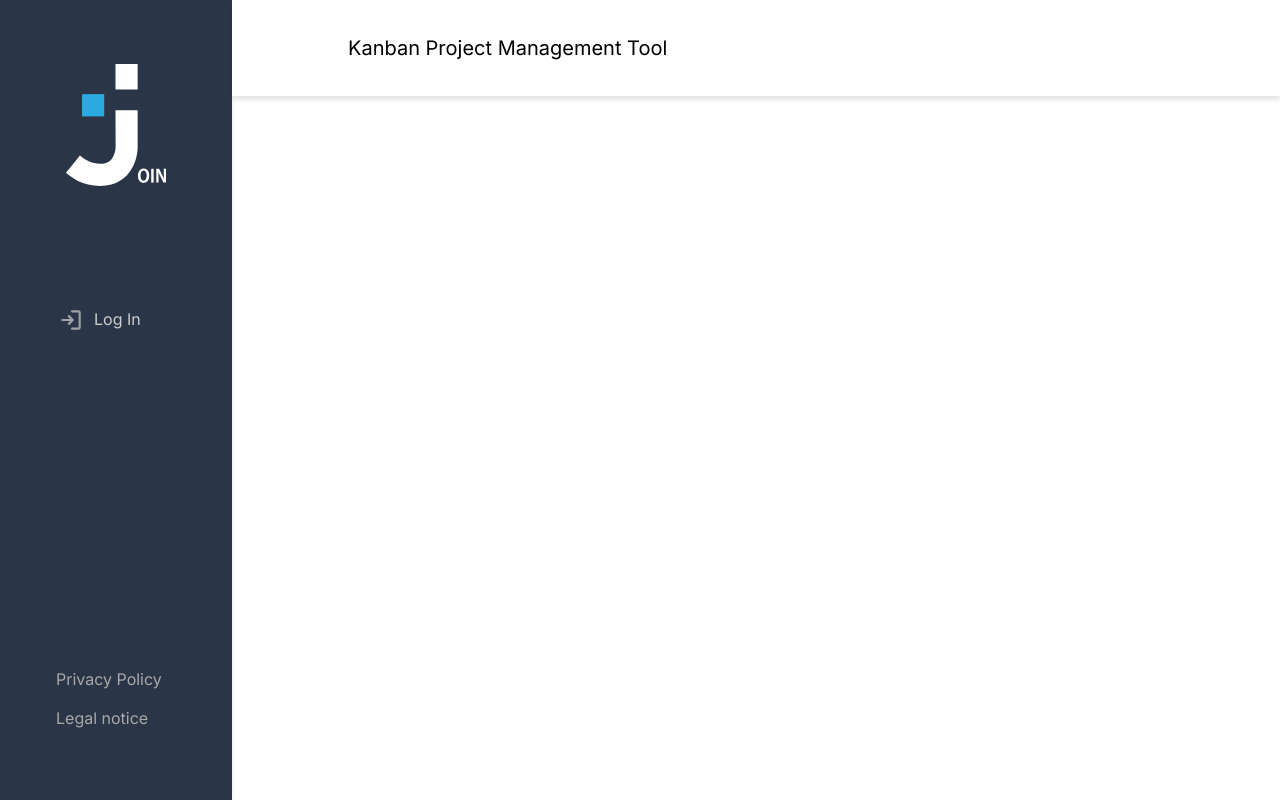
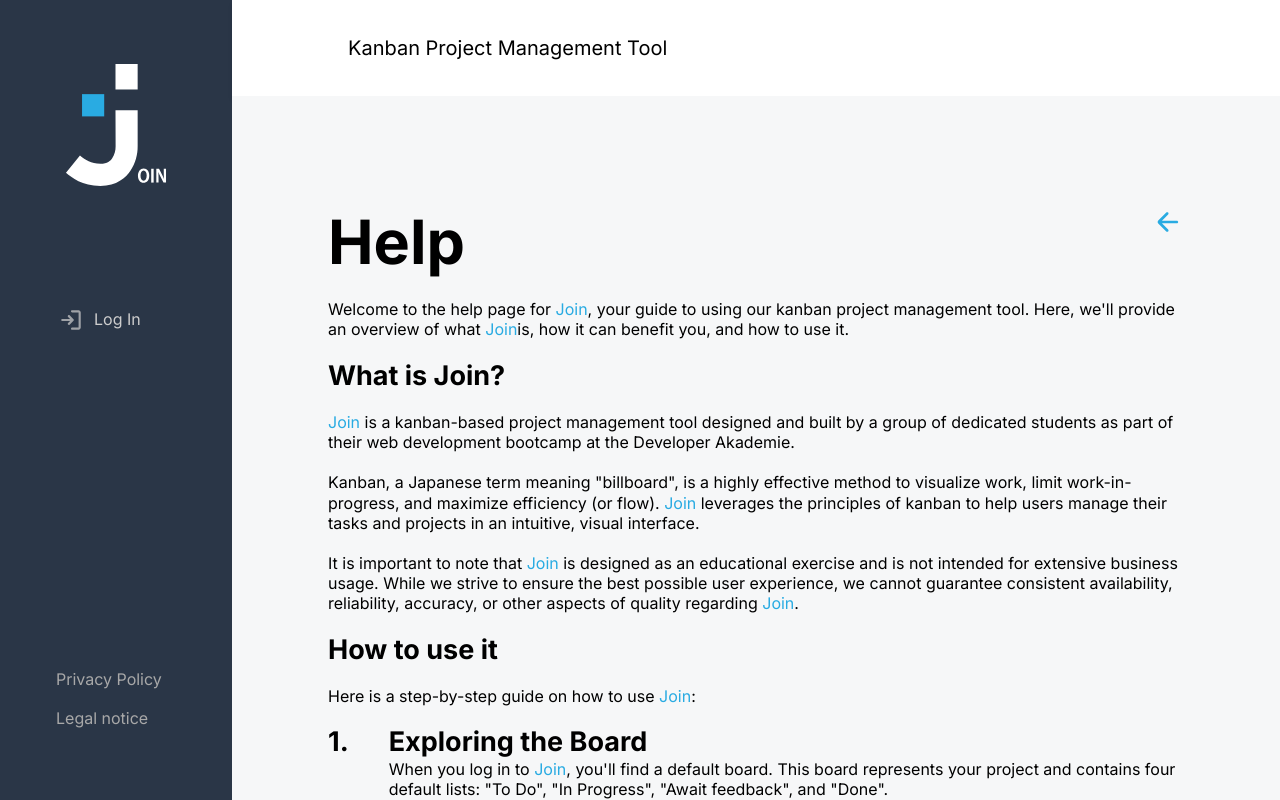
Before and after one commit to VitalijSch/join-frontend, a React (Vite) app: page /home/help in a window 1280 px wide. Built offline with nearby package versions, Linux system fonts and the light colour scheme.

Commit message:
Create Help.tsx and add html, css und logic for it

```diff
--- a/src/features/auth/styles/SignUp.css
+++ b/src/features/auth/styles/SignUp.css
@@ -21,13 +21,13 @@
     position: absolute;
     top: 64px;
     left: 56px;
-    border-radius: 50%;
+    border-radius: 42px;
     cursor: pointer;
     transition: all 0.2s ease-in-out;
 }
 
 .sign-up__arrow-icon-container:hover {
-    background-color: #e1e6ec;
+    background-color: #EEEEEE;
 }
 
 .sign-up__arrow-icon {
--- a/src/features/home/components/Header.tsx
+++ b/src/features/home/components/Header.tsx
@@ -12,7 +12,8 @@
     const { navigateTo } = useNavigation()
     const isLoggedIn = useAuthenticated()
     const location = useLocation()
-    const isExcludedPath = location.pathname.includes("privacy-policy") || location.pathname.includes("legal-notice")
+    const isExcludedPath = location.pathname.includes('privacy-policy') || location.pathname.includes('legal-notice')
+    const isHelpPath = location.pathname.includes('help')
 
     const handleNavigationTo = (route: string) => {
         setShowSubmenu(false)
@@ -24,7 +25,9 @@
             <span className="header__text">Kanban Project Management Tool</span>
             {isLoggedIn && !isExcludedPath &&
                 <div className="header__menu-icons">
-                    <img className="header__help-icon" src={helpIcon} alt="help icon" />
+                    {!isHelpPath &&
+                        <img onClick={() => navigateTo("/home/help")} className="header__help-icon" src={helpIcon} alt="help icon" />
+                    }
                     <div
                         onClick={() => setShowSubmenu(true)}
                         style={{ backgroundColor: showSubmenu ? "#e1e6ec" : "" }}
--- a/src/features/home/components/Sidebar.tsx
+++ b/src/features/home/components/Sidebar.tsx
@@ -12,12 +12,13 @@
     const isLoggedIn = useAuthenticated()
 
     useEffect(() => {
-        if (location.pathname.includes("/summary")) setCurrentRoute('summary')
-        if (location.pathname.includes("/add-task")) setCurrentRoute('addTask')
-        if (location.pathname.includes("/board")) setCurrentRoute('board')
-        if (location.pathname.includes("/contacts")) setCurrentRoute('contacts')
-        if (location.pathname.includes("/privacy-policy")) setCurrentRoute('privacyPolicy')
-        if (location.pathname.includes("/legal-notice")) setCurrentRoute('legalNotice')
+        if (location.pathname.includes('/summary')) setCurrentRoute('summary')
+        if (location.pathname.includes('/add-task')) setCurrentRoute('addTask')
+        if (location.pathname.includes('/board')) setCurrentRoute('board')
+        if (location.pathname.includes('/contacts')) setCurrentRoute('contacts')
+        if (location.pathname.includes('/privacy-policy')) setCurrentRoute('privacyPolicy')
+        if (location.pathname.includes('/legal-notice')) setCurrentRoute('legalNotice')
+        if (location.pathname.includes('/help')) setCurrentRoute('')
     }, [location.pathname])
     return (
         <div className="sidebar">
--- /dev/null
+++ b/src/features/home/styles/Help.css
@@ -0,0 +1,77 @@
+.help {
+    background-color: #f6f7f8;
+    padding: 110px 96px;
+    overflow: auto;
+    position: relative;
+}
+
+.help::-webkit-scrollbar {
+    width: 0;
+}
+
+.help__flex-arrow {
+    max-width: 1440px;
+    width: 100%;
+    margin: 0 auto;
+    display: flex;
+    justify-content: flex-end;
+}
+
+.help__arrow-container {
+    width: 32px;
+    height: 32px;
+    border-radius: 42px;
+    display: flex;
+    justify-content: center;
+    align-items: center;
+    position: fixed;
+    top: 206px;
+    transition: background-color 0.2s ease-in-out;
+    cursor: pointer;
+}
+
+.help__arrow-container:hover {
+    background-color: #EEEEEE;
+}
+
+.help__arrow-container svg {
+    transition: transform 0.2s ease-in-out;
+}
+
+.help__arrow-container:hover svg {
+    transform: scale(1.1);
+}
+
+.help h1 {
+    font-weight: 700;
+    font-size: 61px;
+    line-height: 73.2px;
+}
+
+.help span {
+    font-size: 16px;
+    line-height: 19.2px;
+}
+
+.help__join-color {
+    color: #29abe2;
+}
+
+.help h2 {
+    font-weight: 700;
+    font-size: 27px;
+    line-height: 32.4px;
+}
+
+.help__flex-container {
+    display: flex;
+    gap: 40px;
+}
+
+.help__flex-container div {
+    margin-bottom: 16px;
+}
+
+.help__margin-left {
+    margin-left: 65px;
+}
--- /dev/null
+++ b/src/pages/home/Help.tsx
@@ -0,0 +1,119 @@
+import { useNavigate } from 'react-router-dom';
+import './../../features/home/styles/Help.css'
+
+function Help() {
+    const navigate = useNavigate();
+
+    return (
+        <div className="help">
+            <div className="help__flex-arrow">
+                <div onClick={() => navigate(-1)} className="help__arrow-container">
+                    <svg width="22" height="20" viewBox="0 0 22 20" fill="none"
+                        xmlns="http://www.w3.org/2000/svg">
+                        <path
+                            d="M4.93725 8.66673H19.8333C20.5696 8.66673 21.1666 9.26368 21.1666 10.0001C21.1666 10.7364 20.5696 11.3334 19.8333 11.3334H4.93725L11.1466 17.5427C11.6672 18.0634 11.6672 18.9074 11.1466 19.4281C10.626 19.9487 9.78187 19.9487 9.26125 19.4281L1.24746 11.4143C0.466415 10.6332 0.466417 9.3669 1.24747 8.58585L9.26125 0.57206C9.78187 0.0514398 10.626 0.0514406 11.1466 0.572061C11.6672 1.09268 11.6672 1.93677 11.1466 2.45739L4.93725 8.66673Z"
+                            fill="#29ABE2" />
+                    </svg>
+                </div>
+            </div>
+            <h1>Help</h1>
+            <br />
+            <span>
+                Welcome to the help page for <span className="help__join-color">Join</span>, your guide to using our kanban
+                project management tool. Here, we'll provide an overview of what <span className="help__join-color">Join</span>
+                is, how it can benefit you, and how to use it.
+            </span>
+            <br />
+            <br />
+            <h2>What is Join?</h2>
+            <br />
+            <span><span className="help__join-color">Join</span> is a kanban-based project management tool designed and built by a
+                group of dedicated students as part of their web development bootcamp at
+                the Developer Akademie.</span>
+            <br />
+            <br />
+            <span>
+                Kanban, a Japanese term meaning "billboard", is a highly effective
+                method to visualize work, limit work-in-progress, and maximize
+                efficiency (or flow). <span className="help__join-color">Join</span> leverages the principles of kanban to help
+                users manage their tasks and projects in an intuitive, visual interface.
+            </span>
+            <br />
+            <br />
+            <span>It is important to note that <span className="help__join-color">Join</span> is designed as an educational
+                exercise and is not intended for extensive business usage. While we
+                strive to ensure the best possible user experience, we cannot guarantee
+                consistent availability, reliability, accuracy, or other aspects of
+                quality regarding <span className="help__join-color">Join</span>.
+            </span>
+            <br />
+            <br />
+            <h2>How to use it</h2>
+            <br />
+            <p>Here is a step-by-step guide on how to use <span className="help__join-color">Join</span>:</p>
+            <br />
+            <div className="help__flex-container">
+                <h2>1.</h2>
+                <div>
+                    <h2>Exploring the Board</h2>
+                    <span>When you log in to <span className="help__join-color">Join</span>, you'll find a default board. This board
+                        represents your project and contains four default lists: "To Do",
+                        "In Progress", "Await feedback", and "Done".</span>
+                </div>
+            </div>
+            <div className="help__flex-container">
+                <h2>2.</h2>
+                <div>
+                    <h2>Creating Contacts</h2>
+                    <span>In <span className="help__join-color">Join</span>, you can add contacts to collaborate on your projects. Go to
+                        the
+                        "Contacts" section, click on "New contact", and fill in the required
+                        information. Once added, these contacts can be assigned tasks and they
+                        can interact with the tasks on the board.</span>
+                </div>
+            </div>
+            <div className="help__flex-container">
+                <h2>3.</h2>
+                <div>
+                    <h2>Adding Cards</h2>
+                    <span>Now that you've added your contacts, you can start adding cards. Cards
+                        represent individual tasks. Click the "+" button under the appropriate
+                        list to create a new card. Fill in the task details in the card, like
+                        task name, description, due date, assignees, etc.</span>
+                </div>
+            </div>
+            <div className="help__flex-container">
+                <h2>4.</h2>
+                <div>
+                    <h2>Moving Cards</h2>
+                    <span> As the task moves from one stage to another, you can reflect that on the
+                        board by dragging and dropping the card from one list to another.</span>
+                </div>
+            </div>
+            <div className="help__flex-container">
+                <h2>5.</h2>
+                <div>
+                    <h2>Deleting Cards</h2>
+                    <span>Once a task is completed, you can either move it to the "Done" list or
+                        delete it. Deleting a card will permanently remove it from the board.
+                        Please exercise caution when deleting cards, as this action is
+                        irreversible.</span>
+                </div>
+            </div>
+            <p className="help__margin-left">
+                Remember that using <span className="help__join-color">Join</span> effectively requires consistent updates from
+                you and your team to ensure the board reflects the current state of your
+                project.
+            </p>
+            <br /><br />
+            <p className="help__margin-left">
+                Have more questions about <span className="help__join-color">Join</span>? Feel free to contact us at [Your Contact
+                Email]. We're here to help you!
+            </p>
+            <br /><br />
+            <h2>Enjoy using Join!</h2>
+        </div>
+    )
+}
+
+export default Help
--- a/src/pages/home/HomeLayout.tsx
+++ b/src/pages/home/HomeLayout.tsx
@@ -8,6 +8,7 @@
 import { Navigate, Route, Routes } from 'react-router-dom'
 import LegalNotice from './LegalNotice'
 import PrivacyPolicy from './PrivacyPolicy'
+import Help from './Help'
 
 function HomeLayout() {
     return (
@@ -23,6 +24,7 @@
                     <Route path="contacts" element={<Contacts />} />
                     <Route path="legal-notice" element={<LegalNotice />} />
                     <Route path="privacy-policy" element={<PrivacyPolicy />} />
+                    <Route path="help" element={<Help />} />
                 </Routes>
             </div>
         </div>
```
